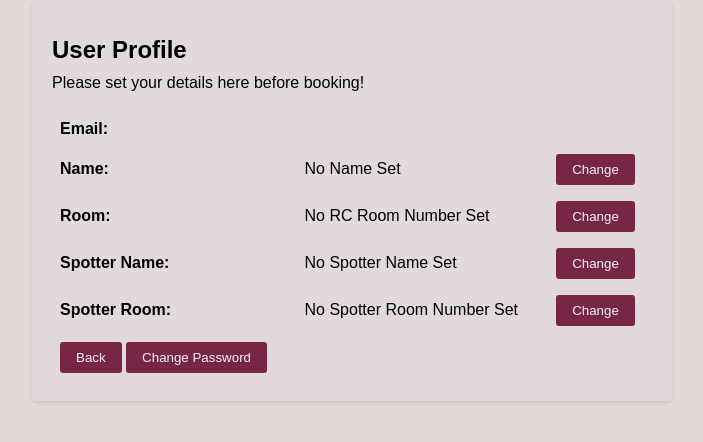
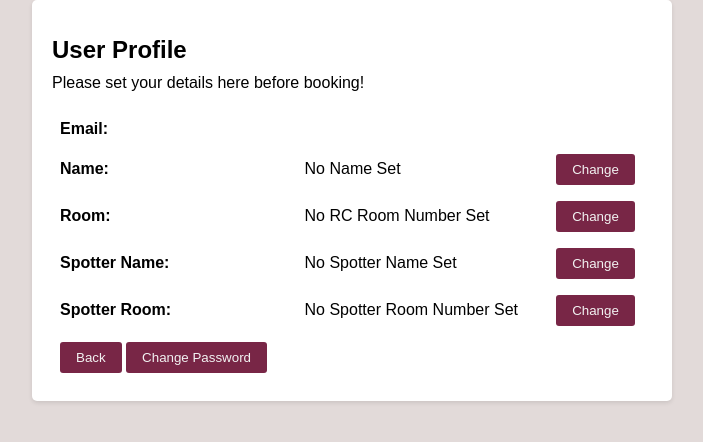
Before and after one commit to UdhayaShan1/Gym-Booking-System1, a Flask app: page /profile in a window 1280 px wide. Shown: the part 136-578 px from the top of the page, without its empty margins (288-991 px from the left). Run offline with Flask 3, Linux system fonts and the light colour scheme; the visitor is signed in with stand-in values (Sample User, id 1); data that the repository does not hold is empty; parts of the project's set-up code (start-up, migrations or seed data) failed here and were passed over.

Commit message:
White profile container

```diff
--- a/Website/static/css/style.css
+++ b/Website/static/css/style.css
@@ -42,7 +42,7 @@ body {
   max-width: 600px;
   margin: 0 auto;
   padding: 20px;
-  background-color: #e2d9dd;
+  background-color: #fff;
   border-radius: 5px;
   box-shadow: 0 2px 4px rgba(0, 0, 0, 0.1);
 }
```
